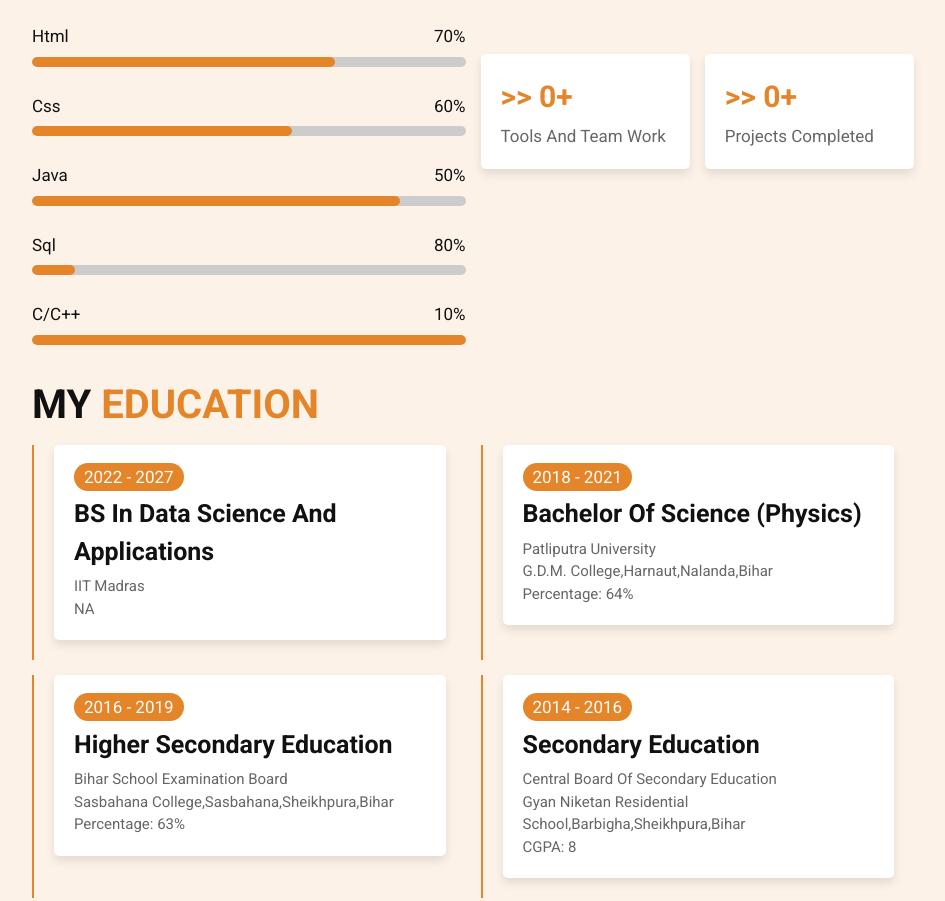
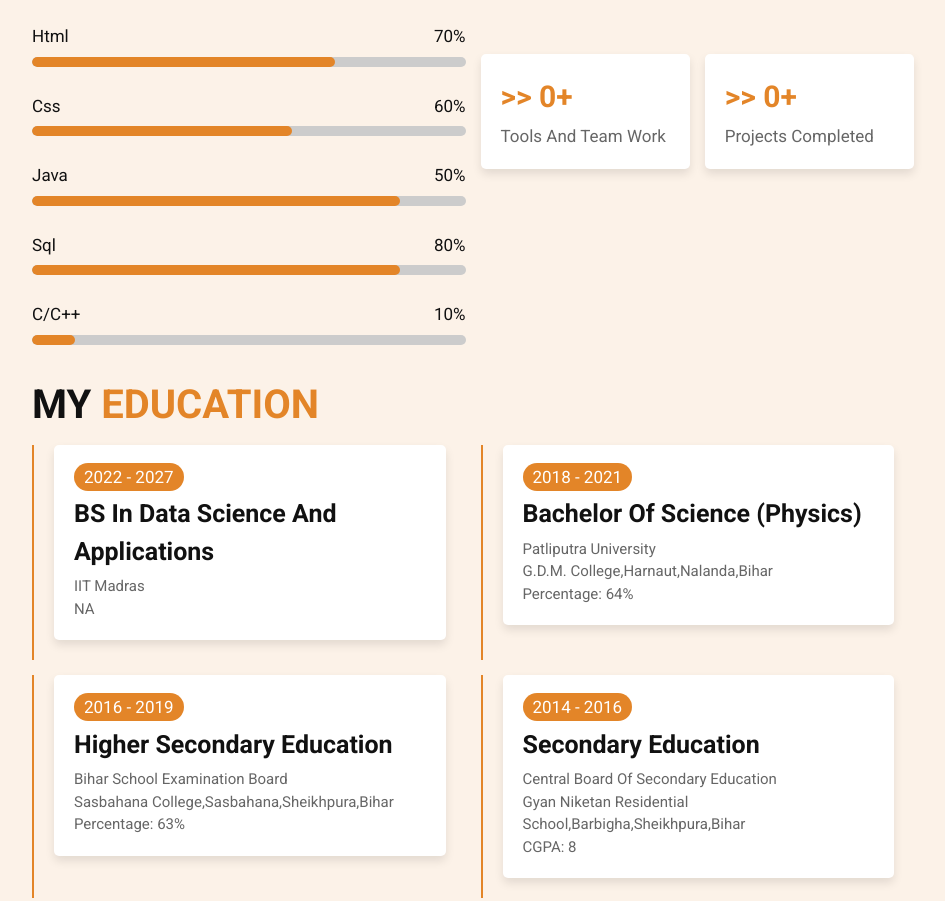
Before and after one commit to Shashi7420/-portfolio, a plain HTML site: page index.html in a window 1280 px wide. Shown: the part 963-1864 px from the top of the page, without its empty margins (317-1262 px from the left). Drawn offline with Linux system fonts and the light colour scheme; files whose address does not match are found by name.

Commit message:
Update style.css

```diff
--- a/css/style.css
+++ b/css/style.css
@@ -306,6 +306,9 @@ header .follow a:hover{
     width:85%;
 }
 .about .row-2 .skills .progress:nth-child(6) .bar span{
+    width:85%;
+}
+.about .row-2 .skills .progress:nth-child(7) .bar span{
     width:10%;
 }
 
```
